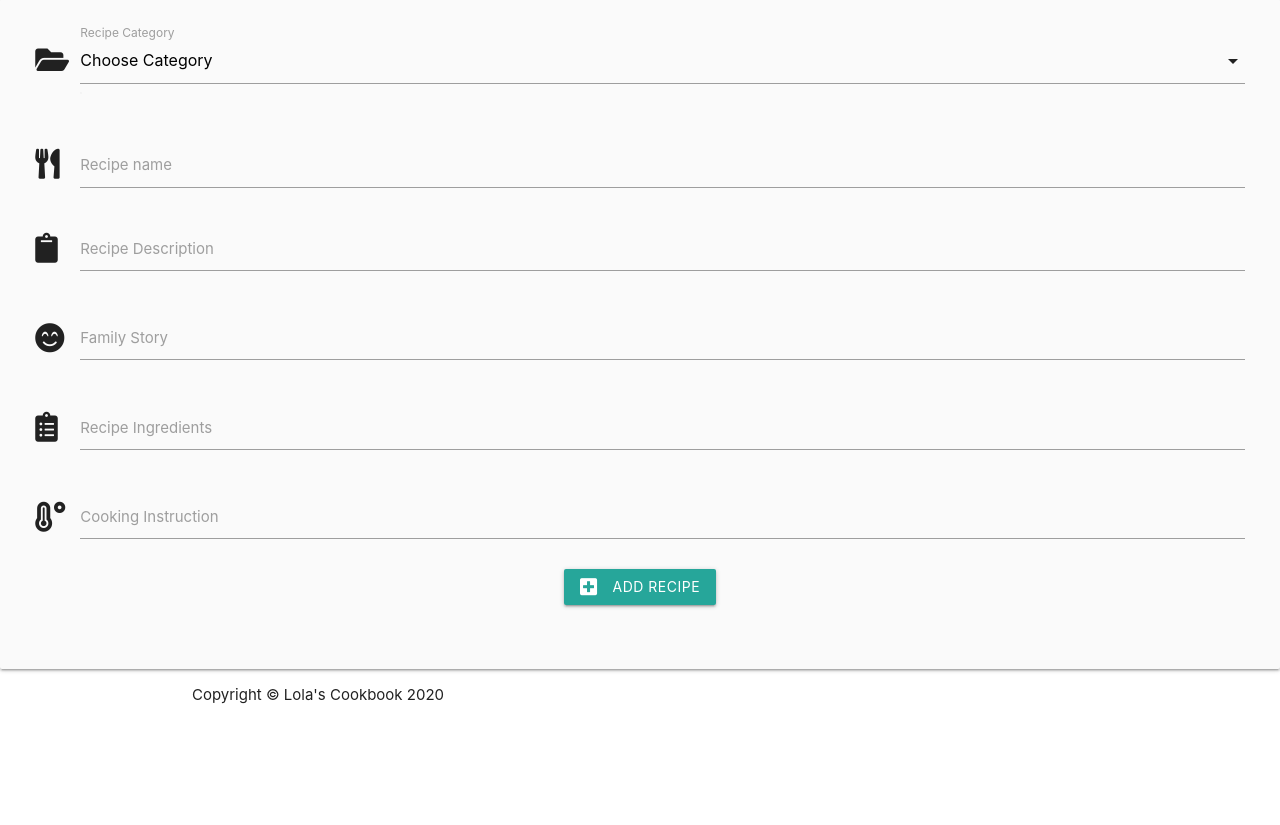
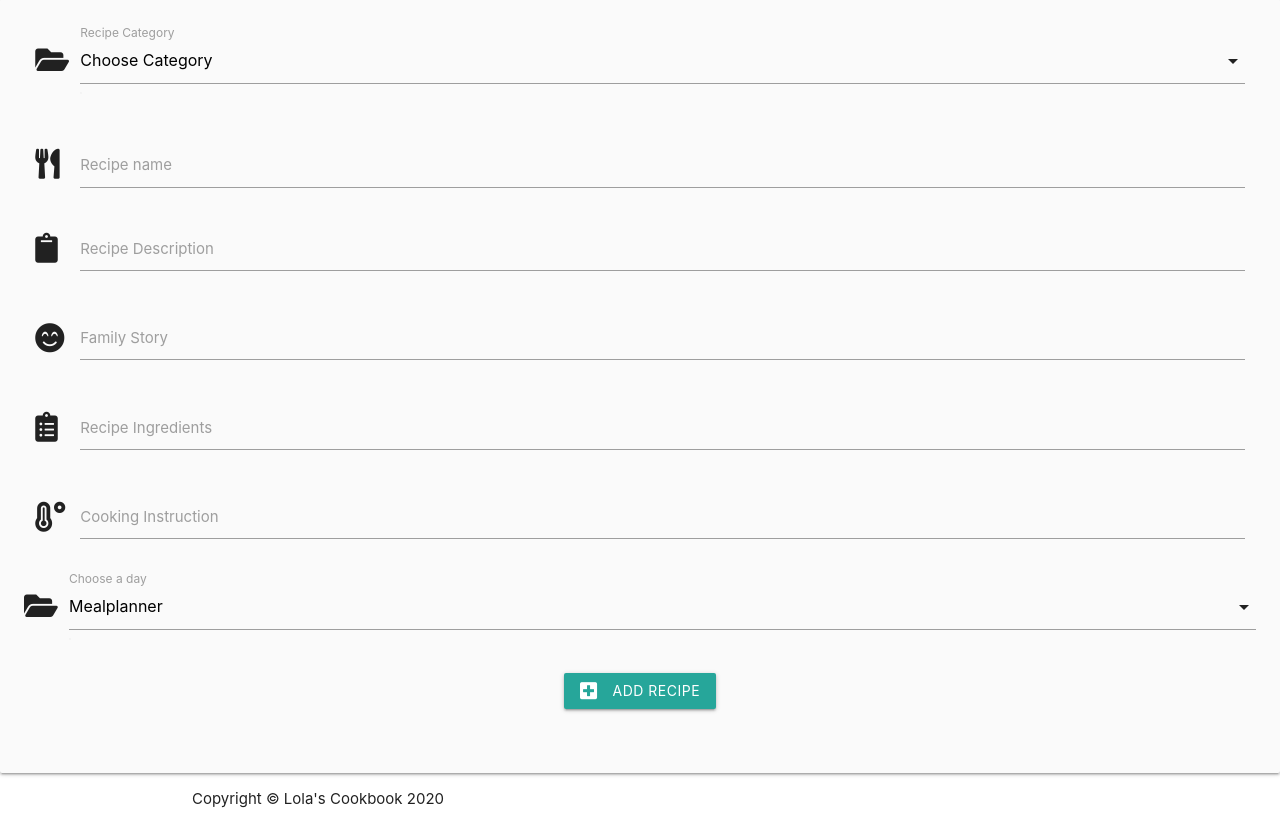
Before and after one commit to Code-Institute-Submissions/Lolas-Cookbook, a Flask app: page /add_recipes in a window 1280 px wide. Shown: the part 160-985 px from the top of the page. Before the commit the page ends 864 px from the top, so only its background shows below. Run offline with Flask 2, Linux system fonts and the light colour scheme; data that the repository does not hold is empty; some libraries are stand-ins or nearby versions.

Commit message:
added mealplanner

```diff
--- a/app.py
+++ b/app.py
@@ -28,6 +28,11 @@ def get_recipes():
     return render_template("recipes.html", recipes=recipes)
 
 
+@app.route("/get_mealplanner")
+def get_mealplanner():
+    return render_template("mealplanner.html")
+
+
 @app.route("/add_recipes", methods=["GET", "POST"])
 def add_recipes():
     if request.method == "POST":
@@ -37,7 +42,8 @@ def add_recipes():
             "recipe_description": request.form.get("recipe_description"),
             "family_story": request.form.get("family_story"),
             "recipe_ingredients": request.form.get("recipe_ingredients"),
-            "cooking_instruction": request.form.get("cooking_instruction")
+            "cooking_instruction": request.form.get("cooking_instruction"),
+            "recipe_day": request.form.get("recipe_day")
         }
         mongo.db.recipes.insert_one(recipes)
         flash("Your recipe is succesfully added")
--- a/templates/add_recipes.html
+++ b/templates/add_recipes.html
@@ -63,6 +63,20 @@
                     <label for="cooking_instruction">Cooking Instruction</label>
         </div>
 
+        <!-- Mealplanner choose Day-->
+
+    <div class="row">
+    <div class="input-field col s12">
+     <i class="fas fa-folder-open prefix text-darken-4"></i>
+    <select id="recipe_day" name="recipe_day" class="validate" required>
+      <option value="" disabled selected>Mealplanner</option>
+      {% for date in recipe_day %}
+      <option value="{{ date.recipe_day }}">{{ date.recipe_day }}</option>
+    {% endfor %}
+    </select>
+    <label for="recipe_day">Choose a day</label>
+  </div>
+    </div>
 <div>
 
 <!-- submit button -->
--- a/templates/base.html
+++ b/templates/base.html
@@ -22,7 +22,7 @@
       <ul class="right hide-on-med-and-down">
         <li><a href="{{ url_for('add_recipes') }}">Add Recipe</a></li>
           <li><a href="{{ url_for('get_recipes') }}">Browse Recipes</a></li>
-        <li><a href="mealplanner.html">Mealplanner</a></li>
+        <li><a href="{{ url_for('get_mealplanner') }}">Mealplanner</a></li>
       </ul>
     </div>
   </nav>
@@ -35,7 +35,7 @@
   <li><a href="{{ url_for('lolas_cookbook') }}">Lola's Cookbook</a></li>
         <li><a href="{{ url_for('add_recipes') }}">Add Recipe</a></li>
           <li><a href="{{ url_for('get_recipes') }}">Browse Recipes</a></li>
-        <li><a href="mealplanner.html">Mealplanner</a></li>
+        <li><a href="{{ url_for('get_mealplanner') }}">Mealplanner</a></li>
   </ul>
 </header>
 
```
Also changed, not shown: templates/mealplanner.html (added, +39 -0 lines).
